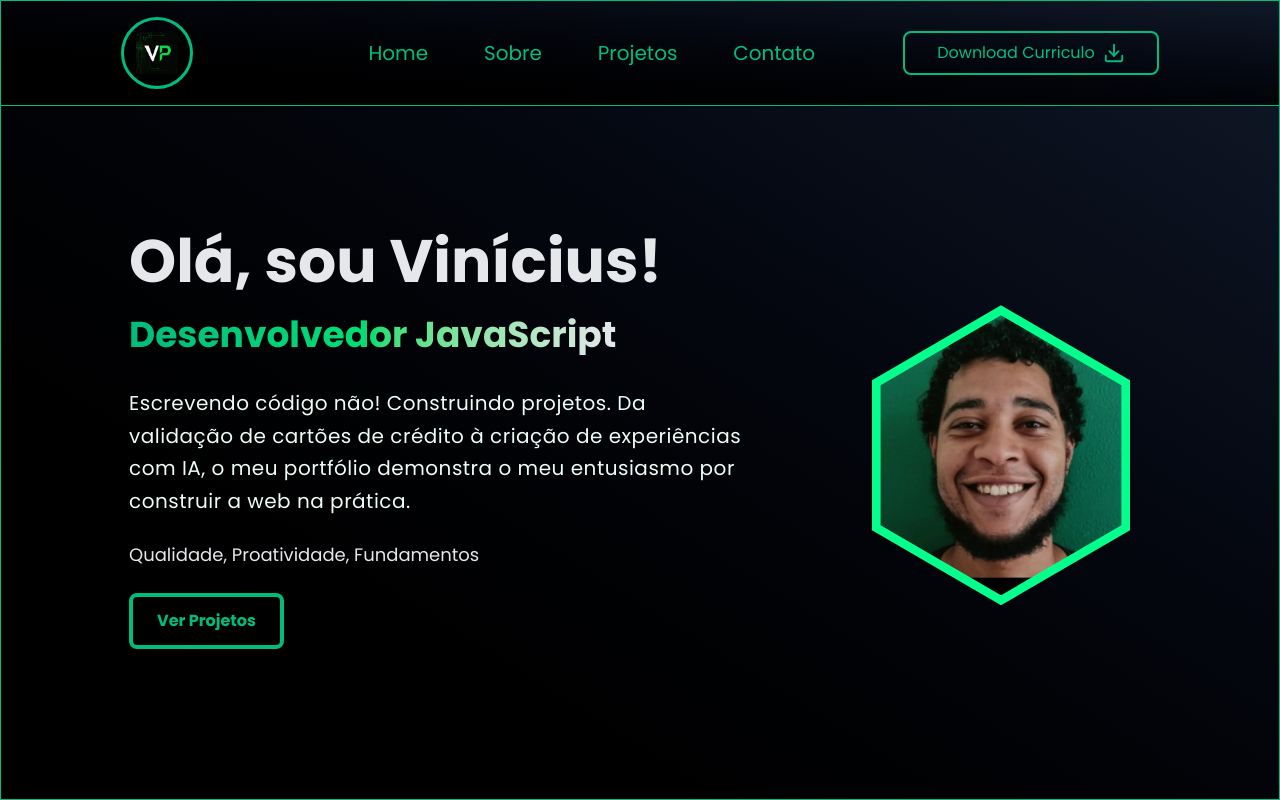
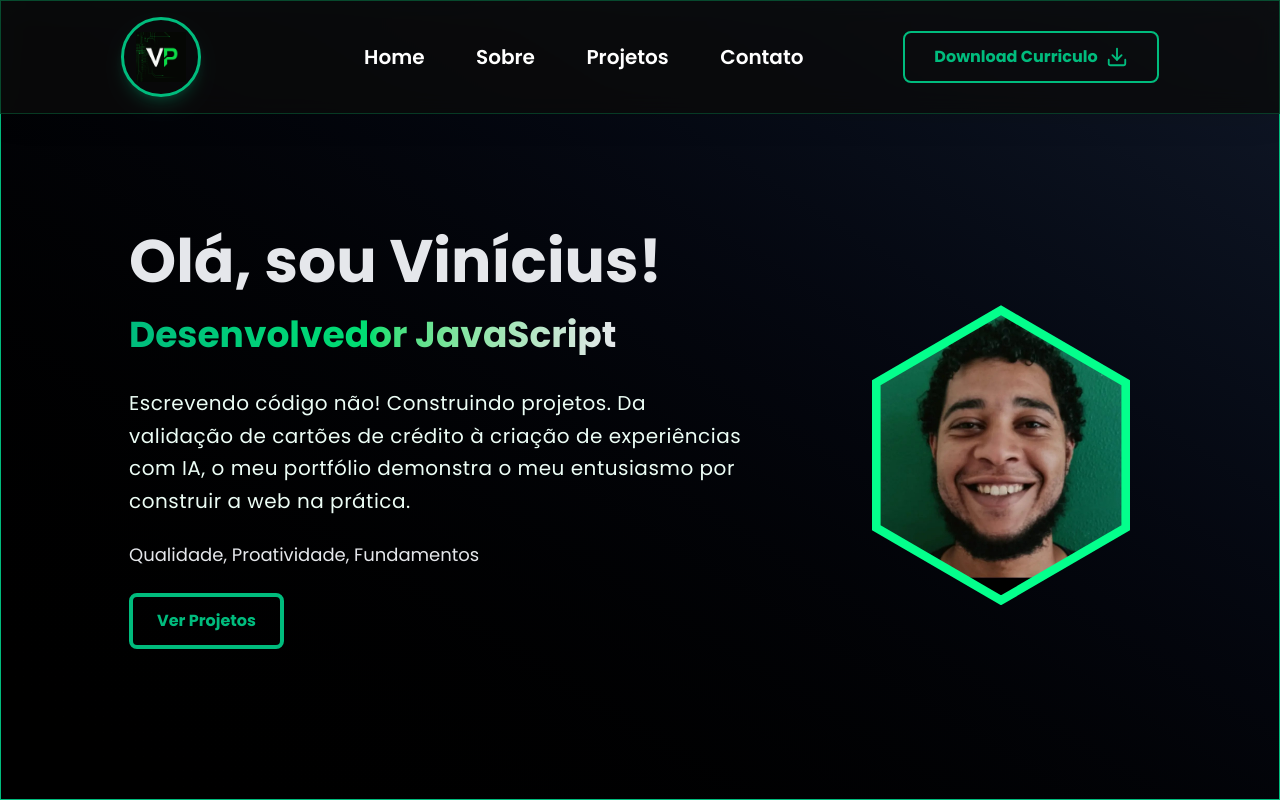
Before and after one commit to ViniciusGCP94/Vinnie_Portfolio, a React (Vite) app: page / in a window 1280 px wide. Shown: the top 800 px of the page. Built offline with nearby package versions, Linux system fonts and the light colour scheme; no server answers.

Commit message:
fix(layout): modificando estilização do header.

```diff
--- a/src/components/Header/Header.jsx
+++ b/src/components/Header/Header.jsx
@@ -1,5 +1,5 @@
-import React, { useState } from "react";
-import { Linkedin, Github, Download, Menu} from 'lucide-react'
+import { useState } from "react";
+import {Github,Linkedin, Download, Menu} from 'lucide-react'
 import Logo from '../../assets/images/logo512x512.png'
 
 const ResponsiveNavbar = () => {
@@ -22,14 +22,12 @@ const ResponsiveNavbar = () => {
             />
         )}
 
-        <nav className=" fixed top-0 left-0 w-full z-50 bg-gradient-to-tr from-black to-gray-900 p-4 text-emerald-500 lg:px-30 lg:py-4 border-1 border-danger">
+        <nav className=" fixed top-0 left-0 w-full z-50 p-4 text-emerald-500 bg-[#0a0a0a]/80 backdrop-blur-md border-b border-[#04ff8c]/20 shadow-[0_4px_30px_rgba(0,0,0,0.1)] lg:px-30 lg:py-4 border-1 ">
             <div className="container mx-auto flex items-center justify-between flex-wrap">
-                {/* Marca ou Logo */}
-                <div className="font-bold border-3 border-emerald-500 rounded-full w-15 p-3 lg:w-18">
+                <div className="font-bold border-3 border-emerald-500 rounded-full w-16 lg:w-20 p-3 hover:scale-105 transition-all duration-300 shadow-lg shadow-emerald-500/20 hover:shadow-emerald-500/40">
                     <img src={Logo} alt="" />
                 </div>
 
-                {/* Botão para telas pequenas (ícone de hambúrguer) */}
                 <button
                     onClick={toggleMenu}
                     className="lg:hidden text-gray-800 focus:outline-none border-4 border-emerald-500 rounded-full p-2"
@@ -38,7 +36,6 @@ const ResponsiveNavbar = () => {
                 <Menu className="h-8 w-8 text-emerald-500" />
                 </button>
 
-                {/* Links do Menu */}
                 <div
                 className={`flex flex-col gap-y-9 lg:flex lg:flex-row lg:gap-x-12 lg:items-center lg:w-4/5 ${
                     isMenuOpen ? "flex" : "hidden"
@@ -47,25 +44,25 @@ const ResponsiveNavbar = () => {
                     <div className="text-xl lg:flex-grow lg:flex lg:justify-evenly">
                         <a
                             href="#"
-                        className="block py-2 mt-4 lg:inline-block lg:mt-0 text-emerald-500 text-left hover:text-gray-400 mr-4"
+                            className="block py-2 mt-4 lg:inline-block lg:mt-0 text-white text-left hover:text-emerald-500 mr-4 font-semibold transition-all duration-300 relative after:content-[''] after:absolute after:bottom-0 after:left-0 after:w-0 after:h-0.5 after:bg-gradient-to-r after:from-emerald-500 after:to-cyan-500 hover:after:w-full after:transition-all after:duration-300"
                         >
                         Home
                         </a>
                         <a
                             href="#"
-                        className="block py-2 mt-4 lg:inline-block lg:mt-0 text-emerald-500 text-left hover:text-gray-400 mr-4"
+                            className="block py-2 mt-4 lg:inline-block lg:mt-0 text-white text-left hover:text-emerald-500 mr-4 font-semibold transition-all duration-300 relative after:content-[''] after:absolute after:bottom-0 after:left-0 after:w-0 after:h-0.5 after:bg-gradient-to-r after:from-emerald-500 after:to-cyan-500 hover:after:w-full after:transition-all after:duration-300"
                         >
                         Sobre
                         </a>
                         <a
                             href="#"
-                        className="block py-2 mt-4 lg:inline-block lg:mt-0 text-emerald-500 text-left hover:text-gray-400 mr-4"
+                            className="block py-2 mt-4 lg:inline-block lg:mt-0 text-white text-left hover:text-emerald-500 mr-4 font-semibold transition-all duration-300 relative after:content-[''] after:absolute after:bottom-0 after:left-0 after:w-0 after:h-0.5 after:bg-gradient-to-r after:from-emerald-500 after:to-cyan-500 hover:after:w-full after:transition-all after:duration-300"
                         >
                         Projetos
                         </a>
                         <a
                             href="#"
-                        className="block py-2 mt-4 lg:inline-block lg:mt-0 text-emerald-500 text-left hover:text-gray-400"
+                            className="block py-2 mt-4 lg:inline-block lg:mt-0 text-white text-left hover:text-emerald-500 mr-4 font-semibold transition-all duration-300 relative after:content-[''] after:absolute after:bottom-0 after:left-0 after:w-0 after:h-0.5 after:bg-gradient-to-r after:from-emerald-500 after:to-cyan-500 hover:after:w-full after:transition-all after:duration-300"
                         >
                         Contato
                         </a>
@@ -75,7 +72,7 @@ const ResponsiveNavbar = () => {
                         <a className="p-2 border-1 rounded-lg bg-blue-400 border-blue-400 "><Linkedin size={28} color="#d1d5db" /></a>
                     </div>
                     <div>
-                        <button className="w-2/3 flex justify-center items-center gap-x-2 border-2 rounded-lg p-2 md:w-64">
+                        <button className="w-2/3 flex justify-center items-center gap-x-2 border-2 border-emerald-500 rounded-lg px-6 py-3 md:w-64 font-bold hover:bg-emerald-500 hover:text-black transition-all duration-300 hover:shadow-lg hover:shadow-emerald-500/50 hover:-translate-y-0.5">
                             Download Curriculo
                             <Download size={22} />
                         </button>
```
Lines whose indentation alone changed are shown as unchanged.
